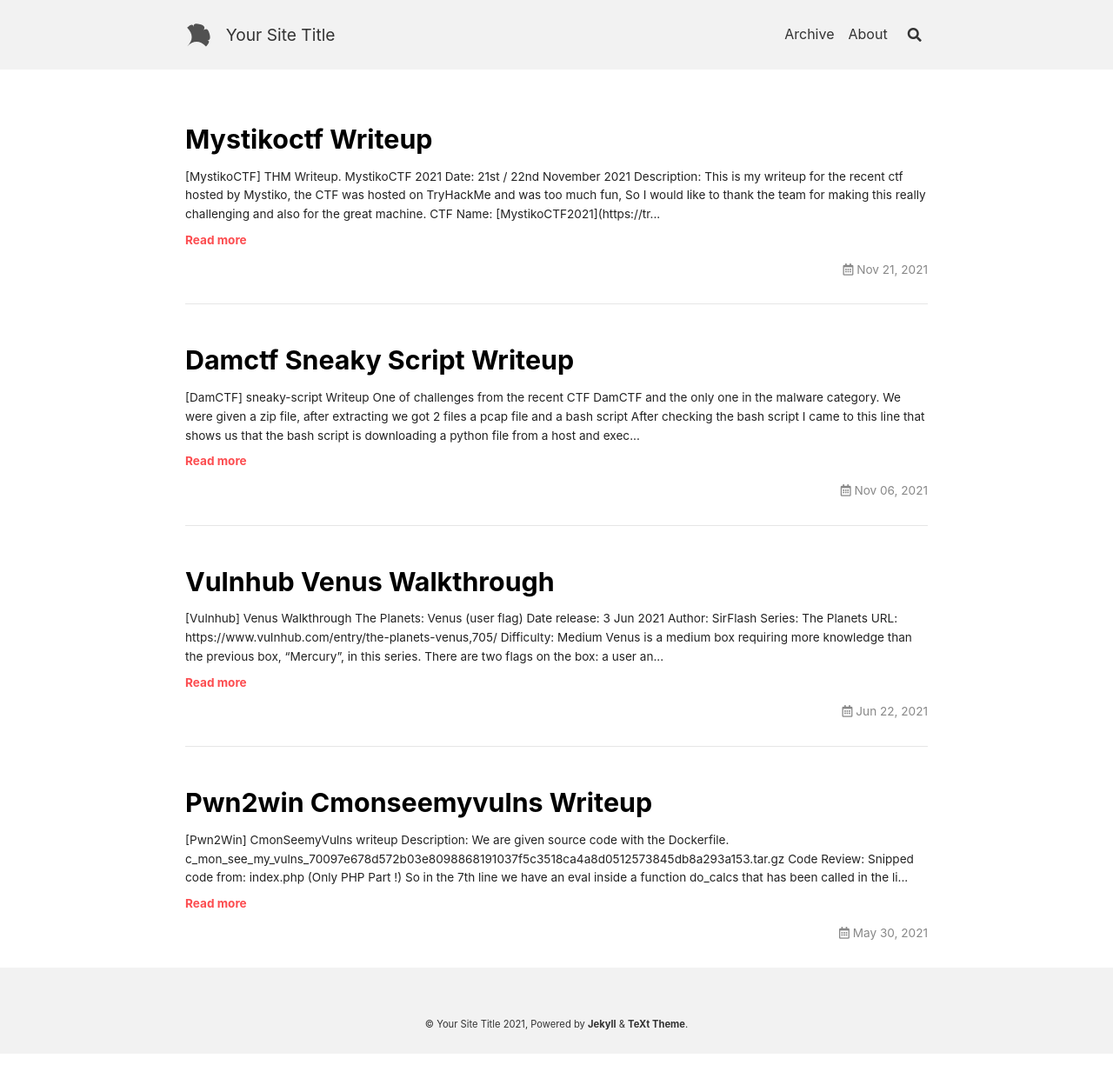
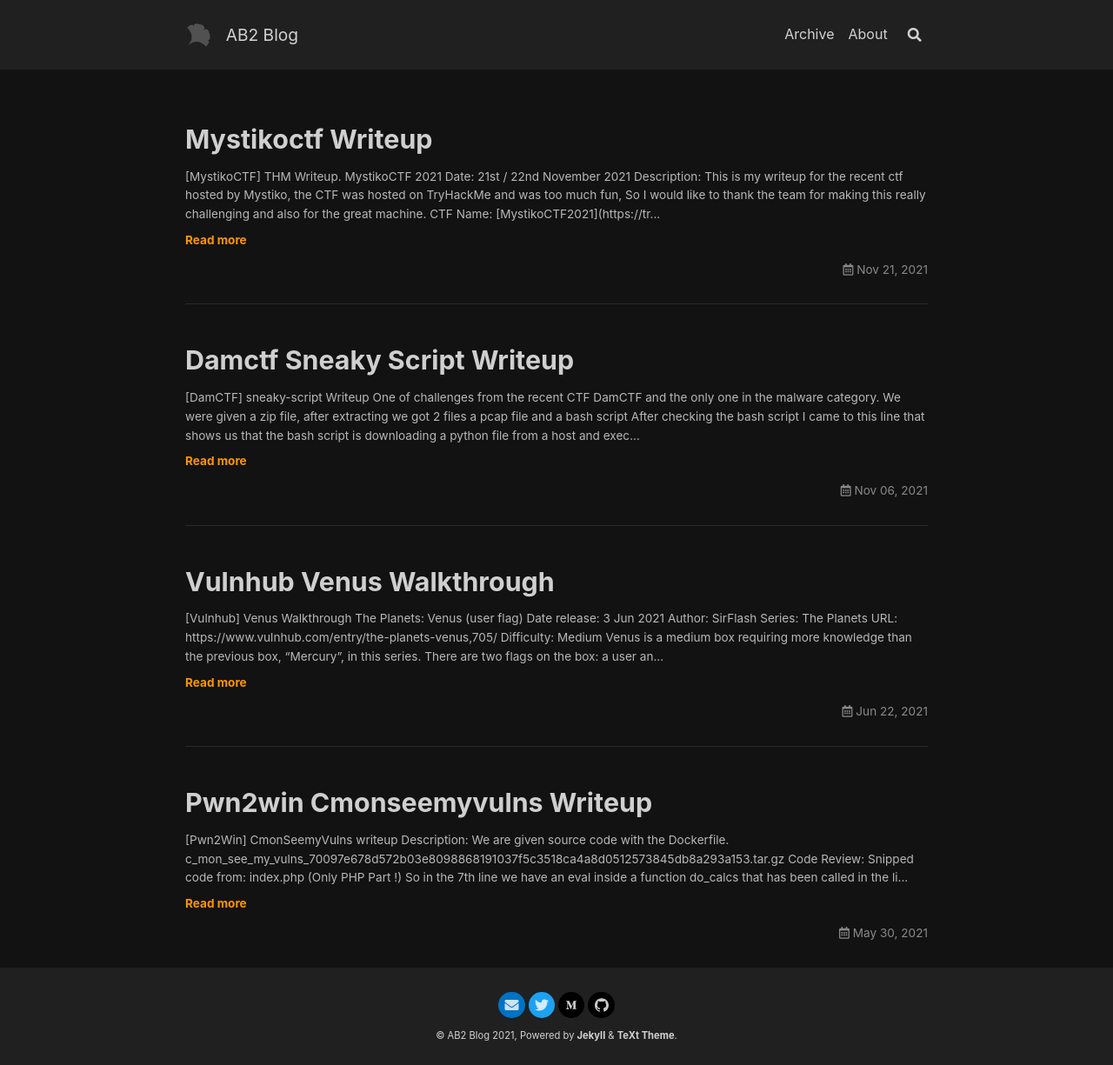
Before and after one commit to ab2pentest/ab2.github.io, a Jekyll site: the page built from index.html, in a window 1280 px wide. Shown: the whole page at 87% size. Built offline with Jekyll 4.4.1, drawn with Linux system fonts in a browser that asks for light colours; nearby versions of some CDN libraries; the list of posts is cut into pages by our own code; part of the change alters nothing that is shown.

Commit message:
Update _config.yml

```diff
--- a/_config.yml
+++ b/_config.yml
@@ -16,13 +16,13 @@
 
 ## => Site Settings
 ##############################
-text_skin: default # "default" (default), "dark", "forest", "ocean", "chocolate", "orange"
-highlight_theme: default # "default" (default), "tomorrow", "tomorrow-night", "tomorrow-night-eighties", "tomorrow-night-blue", "tomorrow-night-bright"
+text_skin: dark # "default" (default), "dark", "forest", "ocean", "chocolate", "orange"
+highlight_theme: tomorrow-night # "default" (default), "tomorrow", "tomorrow-night", "tomorrow-night-eighties", "tomorrow-night-blue", "tomorrow-night-bright"
 url     : # the base hostname & protocol for your site e.g. https://www.someone.com
 baseurl : # does not include hostname
-title   : Your Site Title
+title   : AB2 Blog
 description: > # this means to ignore newlines until "Language & timezone"
-  Your Site Description
+  This blog shares some CTF writeups, malware analysis and anything related to security and hacking topics ... !
 
 
 ## => Language and Timezone
@@ -35,21 +35,21 @@ timezone: # see https://en.wikipedia.org/wiki/List_of_tz_database_time_zones for
 ##############################
 author:
   type      : # "person" (default), "organization"
-  name      : Your Name
+  name      : AB2
   url       :
   avatar    : # path or url of avatar image (square)
-  bio       : I am an amazing person.
-  email     :
+  bio       : I’m interested in Penetration Testing, Bug Hunting, Malware Analysis, Forensics, Reverse Engineering and in CTF's.
+  email     : "ab2pentest@gmail.com"
   facebook  : # "user_name" the last part of your profile url, e.g. https://www.facebook.com/user_name
-  twitter   : # "user_name" the last part of your profile url, e.g. https://twitter.com/user_name
+  twitter   : "ab2pentest"
   weibo     : # "user_id"   the last part of your profile url, e.g. https://www.weibo.com/user_id/profile?...
   googleplus: # "user_id"   the last part of your profile url, e.g. https://plus.google.com/u/0/user_id
   telegram  : # "user_name" the last part of your profile url, e.g. https://t.me/user_name
-  medium    : # "user_name" the last part of your profile url, e.g. https://medium.com/user_name
+  medium    : "ab2pentest"
   zhihu     : # "user_name" the last part of your profile url, e.g. https://www.zhihu.com/people/user_name
   douban    : # "user_name" the last part of your profile url, e.g. https://www.douban.com/people/user_name
   linkedin  : # "user_name" the last part of your profile url, e.g. https://www.linkedin.com/in/user_name
-  github    : # "user_name" the last part of your profile url, e.g. https://github.com/user_name
+  github    : "ab2pentest"
   npm       : # "user_name" the last part of your profile url, e.g. https://www.npmjs.com/~user_name
 
 
```
